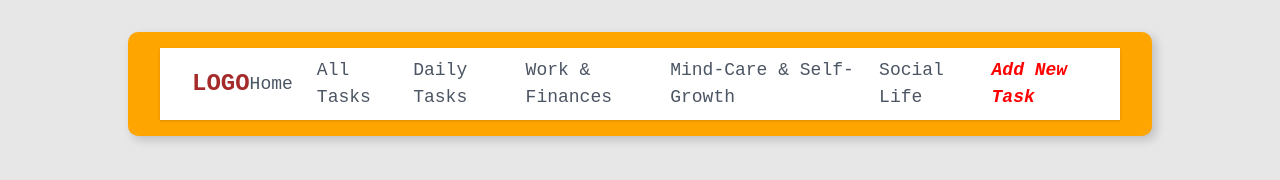
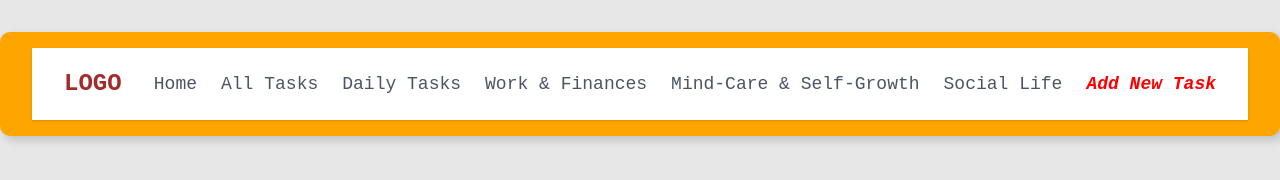
Before and after one commit to FridahOmari/To-Do-List, a React app: page / in a window 1280 px wide. Built offline with nearby package versions, Linux system fonts and the light colour scheme.

Commit message:
creating my task component

```diff
--- a/src/App.css
+++ b/src/App.css
@@ -36,7 +36,7 @@ span[role="image"] {
   margin: 2rem auto;
   padding: 1rem 2rem;
   /* max-width: 1000px; */
-  max-width: 80%;
+  max-width: 100%;
 
   background: var(--background);
   /* color: var(--font-color); */
```
Also changed, not shown: src/components/NavBar.js (+0 -42 lines), src/components/Tasks.js (added).
